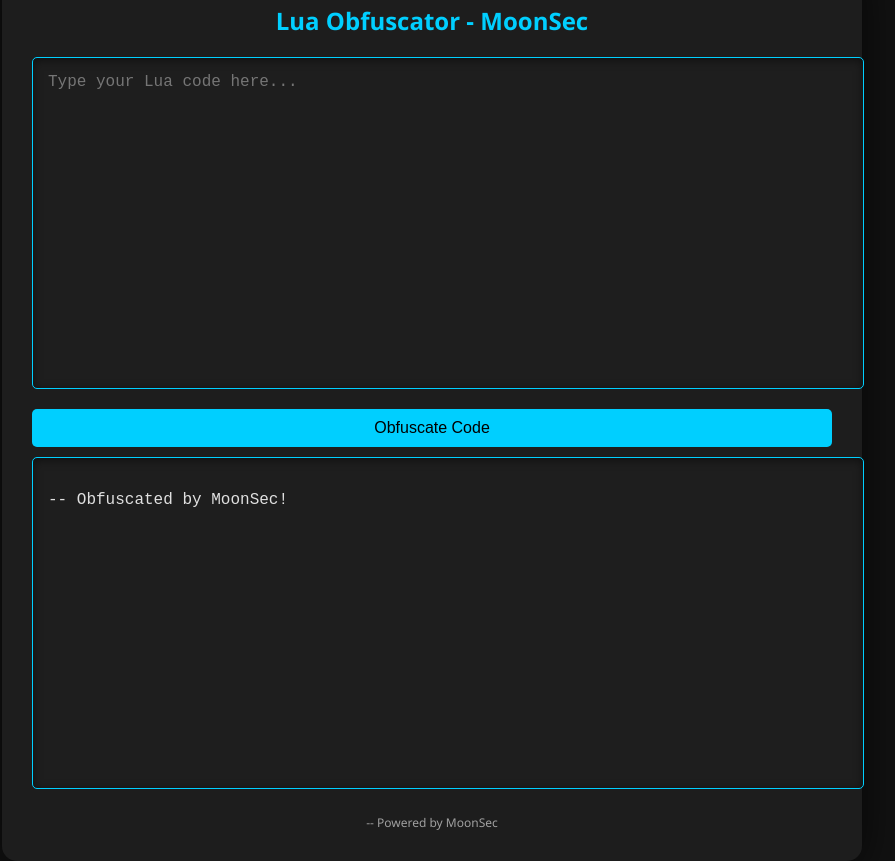
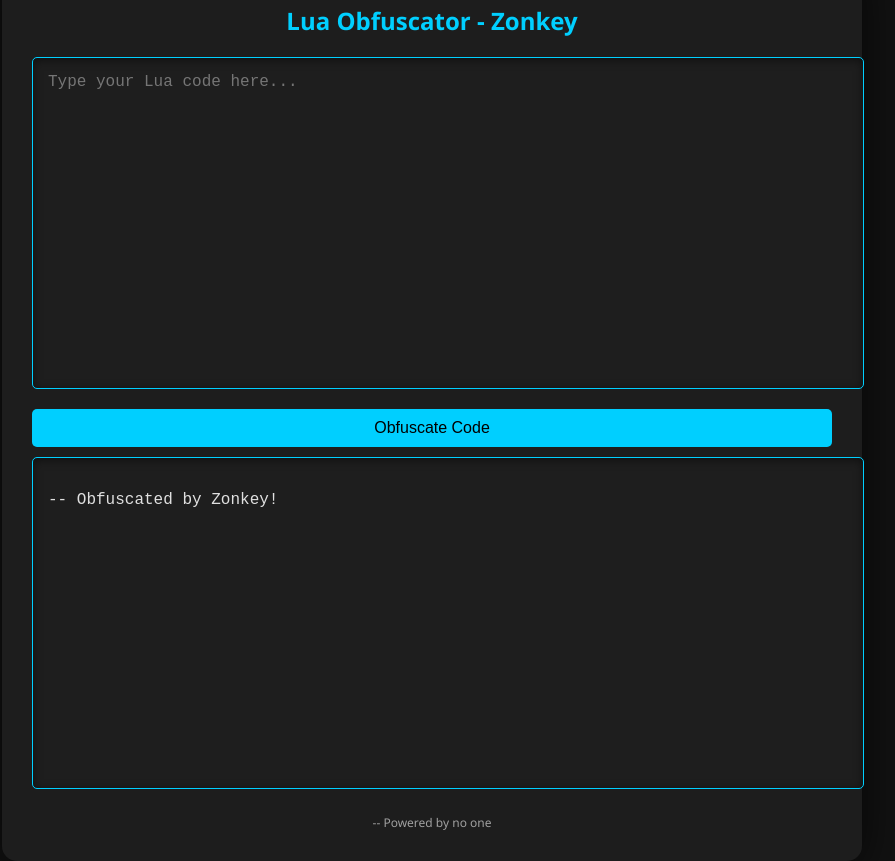
Before and after one commit to John142-dot/obfuscate, a plain HTML site: page index.html in a window 1280 px wide. Both pictures are taken after a click on the button "Obfuscate Code". Shown: the whole page, without its empty margins (208-1103 px from the left). Drawn offline with Linux system fonts and the light colour scheme.

Commit message:
Update index.html

```diff
--- a/index.html
+++ b/index.html
@@ -3,7 +3,7 @@
 <head>
     <meta charset="UTF-8">
     <meta name="viewport" content="width=device-width, initial-scale=1.0">
-    <title>Lua Obfuscator - MoonSec</title>
+    <title>Lua Obfuscator - Epik!</title>
     <style>
         body {
             background-color: #121212;
@@ -79,11 +79,11 @@
 <body>
 
     <div class="editor-container">
-        <h2>Lua Obfuscator - MoonSec</h2>
+        <h2>Lua Obfuscator - Zonkey</h2>
         <textarea id="codeInput" placeholder="Type your Lua code here..."></textarea>
         <button class="button" id="obfuscateButton">Obfuscate Code</button>
         <textarea id="outputCode" class="output-textarea" placeholder="Obfuscated code will appear here..." readonly></textarea>
-        <div class="footer">-- Powered by MoonSec</div>
+        <div class="footer">-- Powered by no one</div>
     </div>
 
     <script>
@@ -117,7 +117,7 @@
                 return `${p1}${encryptString(p2)}${p1}`; // Replace with encrypted string
             });
 
-            return code + '\n-- Obfuscated by MoonSec!';
+            return code + '\n-- Obfuscated by Zonkey!';
         }
 
         function isKeyword(name) {
```
